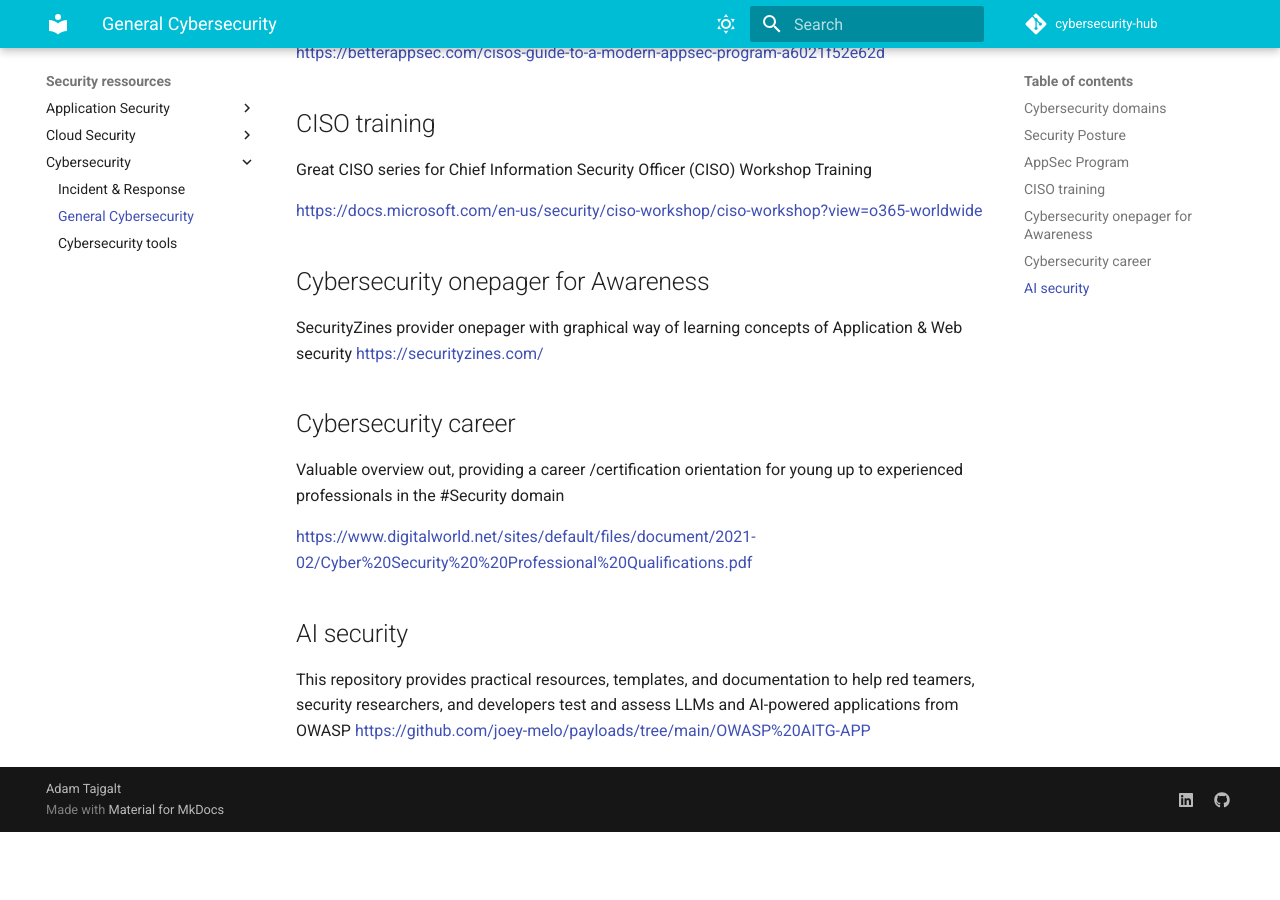
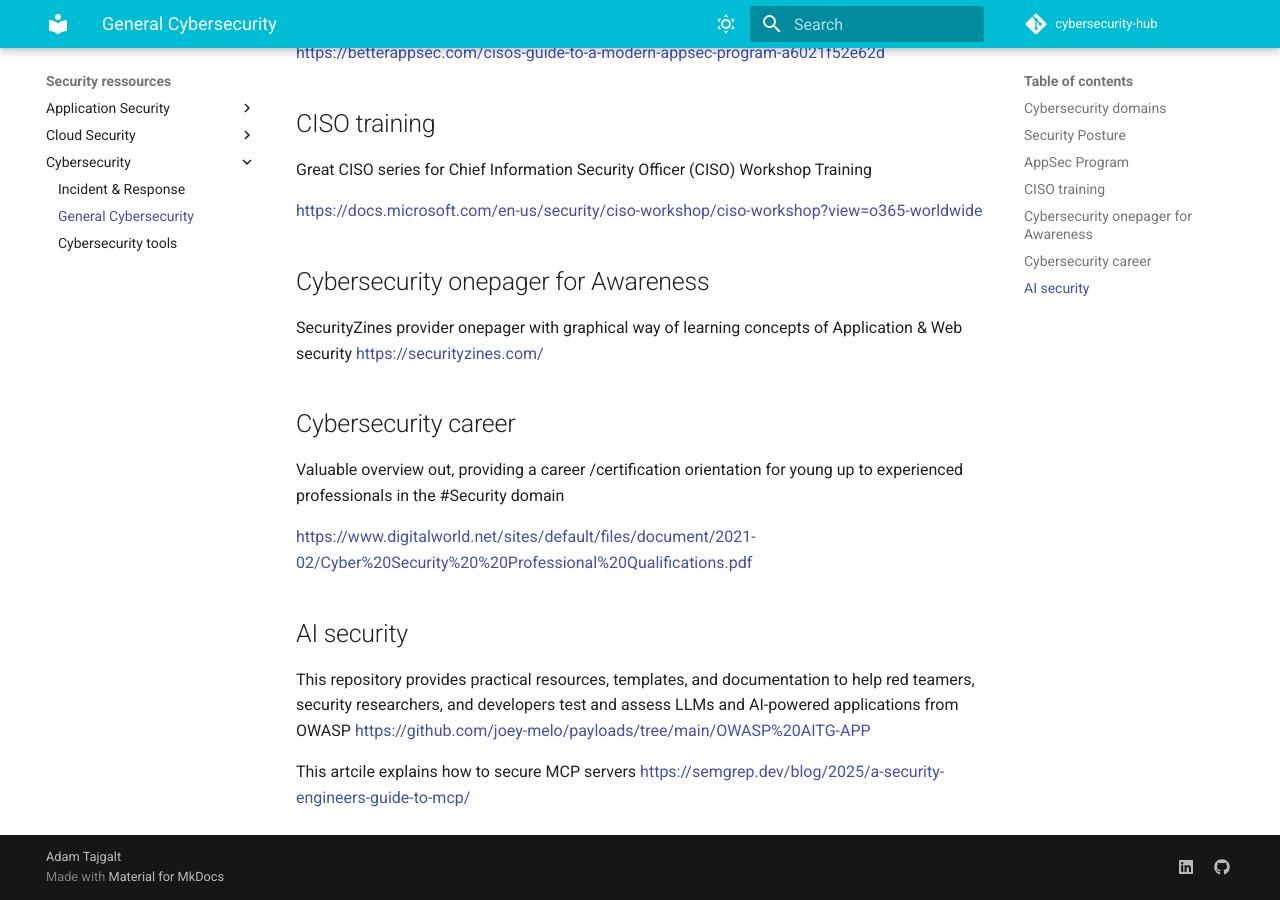
Before and after one commit to adamtaj/cybersecurity-hub, an MkDocs documentation site: the page built from docs/Security ressources/Cybersecurity/general.md, in a window 1280 px wide and 900 px high, scrolled down 1133 px. Built offline with MkDocs 1.6.1 and Material for MkDocs 9.7.7, drawn with Linux system fonts in a browser that asks for light colours; comment, search, counter and statistics services are not loaded; before the commit the page ends 1965 px from its top, so only the background shows below that.

Commit message:
Update general.md

```diff
--- a/docs/Security ressources/Cybersecurity/general.md
+++ b/docs/Security ressources/Cybersecurity/general.md
@@ -41,3 +41,5 @@ Valuable overview out, providing a career /certification orientation for young u
 ## AI security
 
 This repository provides practical resources, templates, and documentation to help red teamers, security researchers, and developers test and assess LLMs and AI-powered applications from OWASP <https://github.com/joey-melo/payloads/tree/main/OWASP%20AITG-APP>
+
+This artcile explains how to secure MCP servers <https://semgrep.dev/blog/2025/a-security-engineers-guide-to-mcp/>
```
